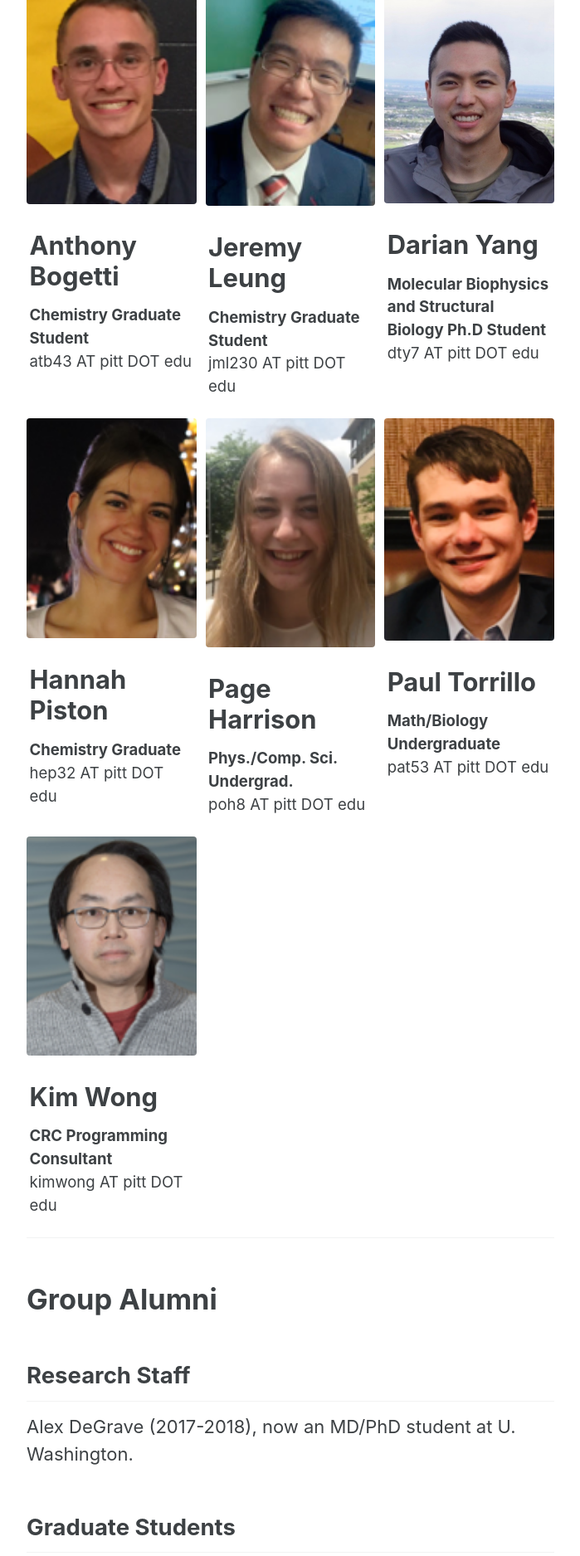
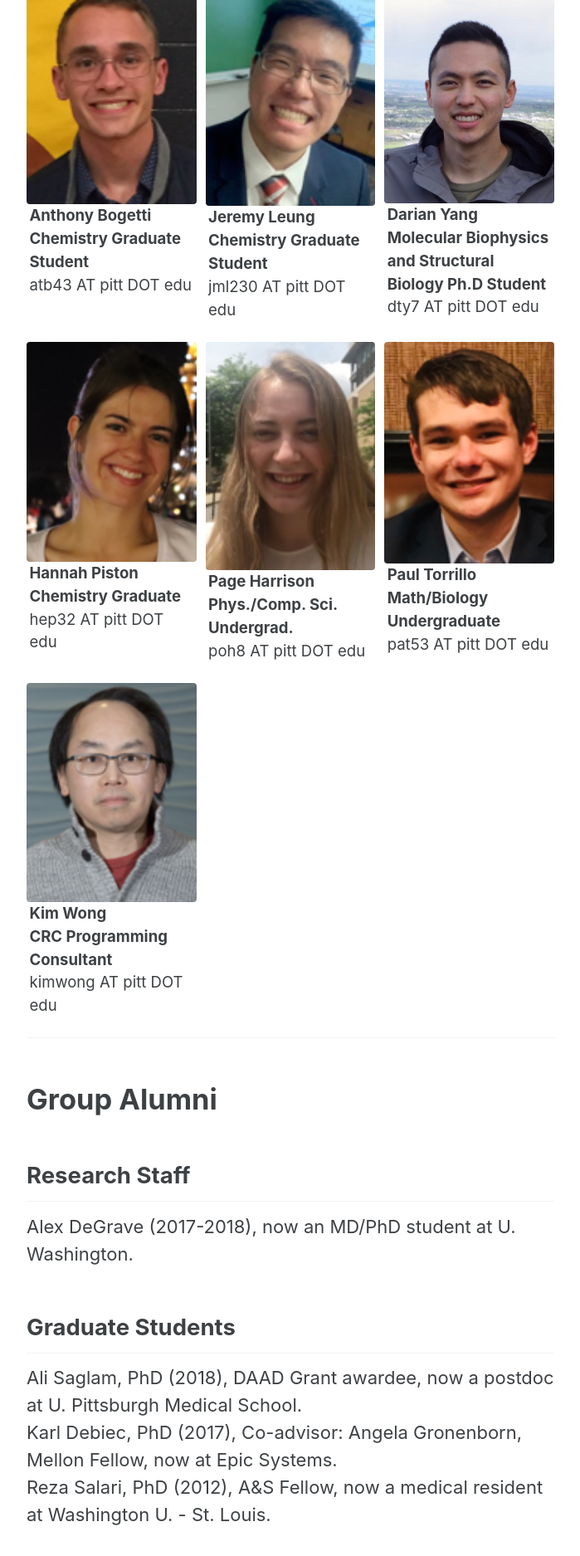
Before and after one commit to darianyang/mm-github-pages-test, a Jekyll site: the page built from _pages/people.md, in a window 1280 px wide. Shown: the part 704-2579 px from the top of the page at 83% size, without its empty margins (290-989 px from the left). Built offline with Jekyll 4.4.1, drawn with Linux system fonts in a browser that asks for light colours; cached includes are drawn as plain includes.

```diff
--- a/_pages/people.md
+++ b/_pages/people.md
@@ -22,45 +22,54 @@ lillian:
 current_group:
   - image_path: /images/people/ATB.png
     alt: "Anthony Bogetti"
-    title: "Anthony Bogetti"
-    excerpt: "**Chemistry Graduate Student**<br>
+    excerpt: "
+    **Anthony Bogetti** <br>
+    **Chemistry Graduate Student**<br>
     atb43 AT pitt DOT edu
     "
   - image_path: /images/people/JML.png
     alt: "Jeremy Leung"
-    title: "Jeremy Leung"
-    excerpt: "**Chemistry Graduate Student**<br>
+    excerpt: "
+    **Jeremy Leung**<br>
+    **Chemistry Graduate Student**<br>
     jml230 AT pitt DOT edu
     "
   - image_path: /images/people/DTY.jpg
     alt: "Darian Yang"
-    title: "Darian Yang"
-    excerpt: "**Molecular Biophysics and Structural Biology Ph.D Student**<br>
+
+    excerpt: "
+    **Darian Yang**<br>
+    **Molecular Biophysics and Structural Biology Ph.D Student**<br>
     dty7 AT pitt DOT edu
     "
   - image_path: /images/people/HEP.png
     alt: "Hannah Piston"
-    title: "Hannah Piston"
-    excerpt: "**Chemistry Graduate**<br>
+    excerpt: "
+    **Hannah Piston**<br>
+    **Chemistry Graduate**<br>
     hep32 AT pitt DOT edu
     "
   - image_path: /images/people/POH.png
     alt: "Page Harrison"
-    title: "Page Harrison"
-    excerpt: "**Phys./Comp. Sci. Undergrad.**<br>
+    excerpt: "
+    **Page Harrison**<br>
+    **Phys./Comp. Sci. Undergrad.**<br>
     poh8 AT pitt DOT edu
     "
   - image_path: /images/people/PAT.png
     alt: "Paul Torrillo"
-    title: "Paul Torrillo"
-    excerpt: "**Math/Biology Undergraduate**<br>
+    excerpt: "
+    **Paul Torrillo** <br>
+    **Math/Biology Undergraduate**<br>
     pat53 AT pitt DOT edu
     "
   - image_path: /images/people/KFW.png
     alt: "Kim Wong"
-    title: "Kim Wong"
-    excerpt: "**CRC Programming Consultant**<br>
-    kimwong AT pitt DOT edu"
+    excerpt: "
+    **Kim Wong**<br>
+    **CRC Programming Consultant**<br>
+    kimwong AT pitt DOT edu
+    "
 ---
 
 {% include feature_row id="lillian" type="left" %}
```
